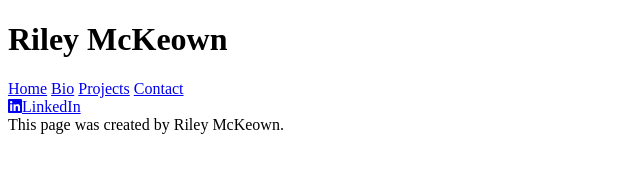
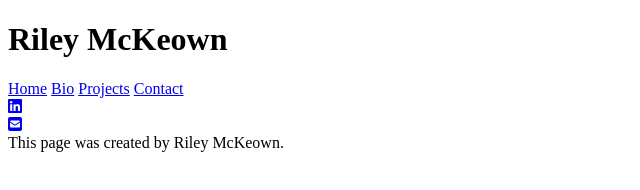
Before and after one commit to rileymckeown/rileymckeown.github.io, a plain HTML site: page contact.html in a window 1280 px wide. Shown: the whole page, without its empty margins (0-640 px from the left). Drawn offline with Linux system fonts and the light colour scheme.

Commit message:
Add files via upload

```diff
--- a/contact.html
+++ b/contact.html
@@ -11,14 +11,16 @@
 <header>
 	<h1>Riley McKeown</h1>
 	<nav>
-		<a href="home.html">Home</a>
+		<a href="index.html">Home</a>
 		<a href="bio.html">Bio</a>
 		<a href="projects.html">Projects</a>
 		<a href="contact.html">Contact</a>
 	</nav>
 </header>
 
-<a href = "http://www.linkedin.com/in/rileymckeown" aria-label = "LinkedIn"><i class="fab fa-linkedin"></i>LinkedIn</a>
+<a href = "http://www.linkedin.com/in/rileymckeown" aria-label = "LinkedIn"><i class="fab fa-linkedin"></i></a>
+<br>
+<a href = "mailto:rmckeown@umich.edu" aria-label = "Email Me"><i class="fas fa-envelope-square"></i></a>
 
 <footer>
 	This page was created by Riley McKeown.
```
Also changed, not shown: index.html (+3 -4 lines).
